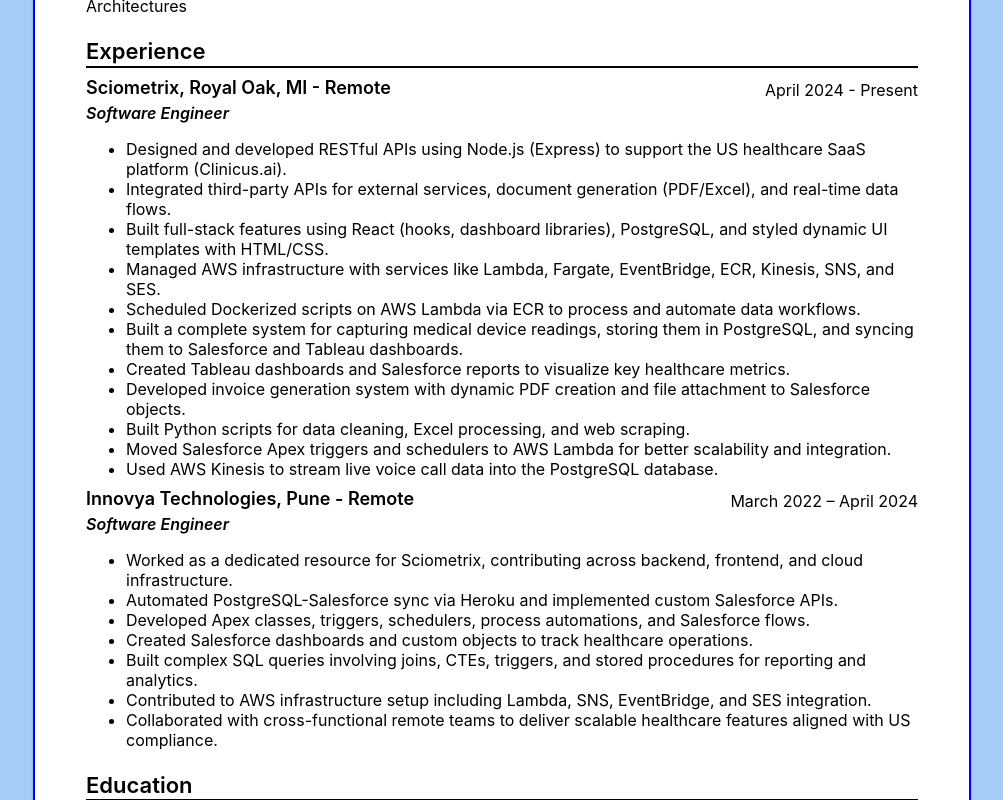
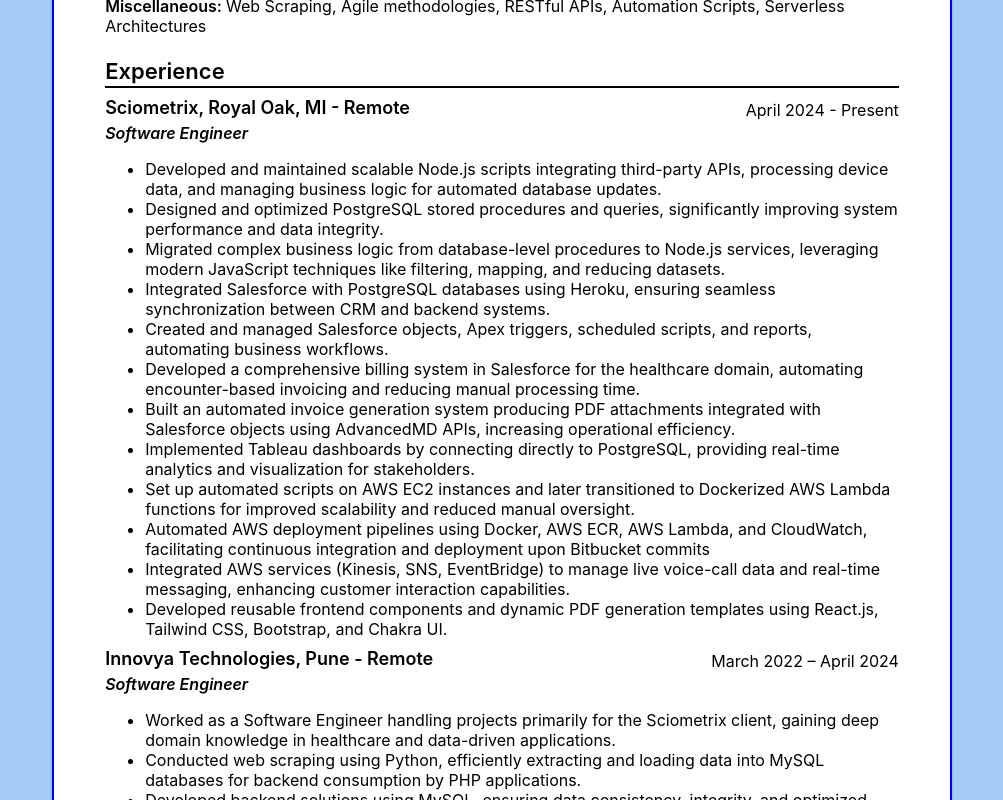
Before and after one commit to ankursonideveloper/resume, a React (Create React App) app in the folder resume/: page / in a window 1280 px wide. Shown: the part 600-1400 px from the top of the page, without its empty margins (138-1141 px from the left). Built offline with nearby package versions, Linux system fonts and the light colour scheme.

Commit message:
modified experience

```diff
--- a/resume/src/App.css
+++ b/resume/src/App.css
@@ -11,7 +11,7 @@
   border-radius: 4px;
   box-shadow: 0 0 2px rgba(0, 0, 0, 0.3); /* better box-shadow */
   min-width: 400px;
-  max-width: 1100px;
+  max-width: 21cm;
 }
 
 .Title {
--- a/resume/src/Information/Information.js
+++ b/resume/src/Information/Information.js
@@ -38,17 +38,18 @@
       designation: "Software Engineer",
       duration: "April 2024 - Present",
       description: [
-        "Designed and developed RESTful APIs using Node.js (Express) to support the US healthcare SaaS platform (Clinicus.ai).",
-        "Integrated third-party APIs for external services, document generation (PDF/Excel), and real-time data flows.",
-        "Built full-stack features using React (hooks, dashboard libraries), PostgreSQL, and styled dynamic UI templates with HTML/CSS.",
-        "Managed AWS infrastructure with services like Lambda, Fargate, EventBridge, ECR, Kinesis, SNS, and SES.",
-        "Scheduled Dockerized scripts on AWS Lambda via ECR to process and automate data workflows.",
-        "Built a complete system for capturing medical device readings, storing them in PostgreSQL, and syncing them to Salesforce and Tableau dashboards.",
-        "Created Tableau dashboards and Salesforce reports to visualize key healthcare metrics.",
-        "Developed invoice generation system with dynamic PDF creation and file attachment to Salesforce objects.",
-        "Built Python scripts for data cleaning, Excel processing, and web scraping.",
-        "Moved Salesforce Apex triggers and schedulers to AWS Lambda for better scalability and integration.",
-        "Used AWS Kinesis to stream live voice call data into the PostgreSQL database.",
+        "Developed and maintained scalable Node.js scripts integrating third-party APIs, processing device data, and managing business logic for automated database updates.",
+        "Designed and optimized PostgreSQL stored procedures and queries, significantly improving system performance and data integrity.",
+        "Migrated complex business logic from database-level procedures to Node.js services, leveraging modern JavaScript techniques like filtering, mapping, and reducing datasets.",
+        "Integrated Salesforce with PostgreSQL databases using Heroku, ensuring seamless synchronization between CRM and backend systems.",
+        "Created and managed Salesforce objects, Apex triggers, scheduled scripts, and reports, automating business workflows.",
+        "Developed a comprehensive billing system in Salesforce for the healthcare domain, automating encounter-based invoicing and reducing manual processing time.",
+        "Built an automated invoice generation system producing PDF attachments integrated with Salesforce objects using AdvancedMD APIs, increasing operational efficiency.",
+        "Implemented Tableau dashboards by connecting directly to PostgreSQL, providing real-time analytics and visualization for stakeholders.",
+        "Set up automated scripts on AWS EC2 instances and later transitioned to Dockerized AWS Lambda functions for improved scalability and reduced manual oversight.",
+        "Automated AWS deployment pipelines using Docker, AWS ECR, AWS Lambda, and CloudWatch, facilitating continuous integration and deployment upon Bitbucket commits",
+        "Integrated AWS services (Kinesis, SNS, EventBridge) to manage live voice-call data and real-time messaging, enhancing customer interaction capabilities.",
+        "Developed reusable frontend components and dynamic PDF generation templates using React.js, Tailwind CSS, Bootstrap, and Chakra UI.",
       ],
     },
     {
@@ -56,13 +57,11 @@
       designation: "Software Engineer",
       duration: "March 2022 – April 2024",
       description: [
-        "Worked as a dedicated resource for Sciometrix, contributing across backend, frontend, and cloud infrastructure.",
-        "Automated PostgreSQL-Salesforce sync via Heroku and implemented custom Salesforce APIs.",
-        "Developed Apex classes, triggers, schedulers, process automations, and Salesforce flows.",
-        "Created Salesforce dashboards and custom objects to track healthcare operations.",
-        "Built complex SQL queries involving joins, CTEs, triggers, and stored procedures for reporting and analytics.",
-        "Contributed to AWS infrastructure setup including Lambda, SNS, EventBridge, and SES integration.",
-        "Collaborated with cross-functional remote teams to deliver scalable healthcare features aligned with US compliance.",
+        "Worked as a Software Engineer handling projects primarily for the Sciometrix client, gaining deep domain knowledge in healthcare and data-driven applications.",
+        "Conducted web scraping using Python, efficiently extracting and loading data into MySQL databases for backend consumption by PHP applications.",
+        "Developed backend solutions using MySQL, ensuring data consistency, integrity, and optimized query performance.",
+        "Collaborated with InsightSoftware for six months on SQL-driven backend systems, enhancing the performance of data-intensive spreadsheet products.",
+        "Implemented automated data integration workflows between multiple platforms, significantly reducing manual intervention and improving data accuracy.",
       ],
     },
   ],
```
